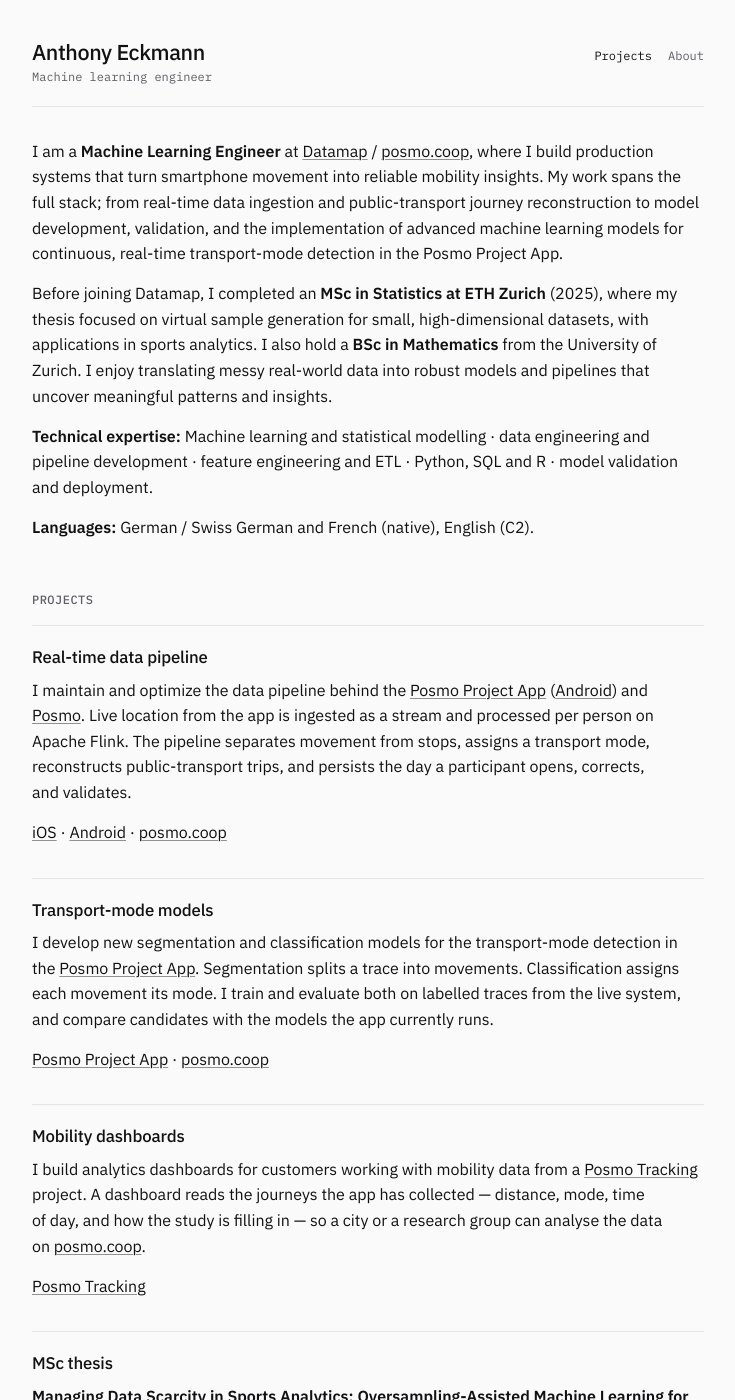
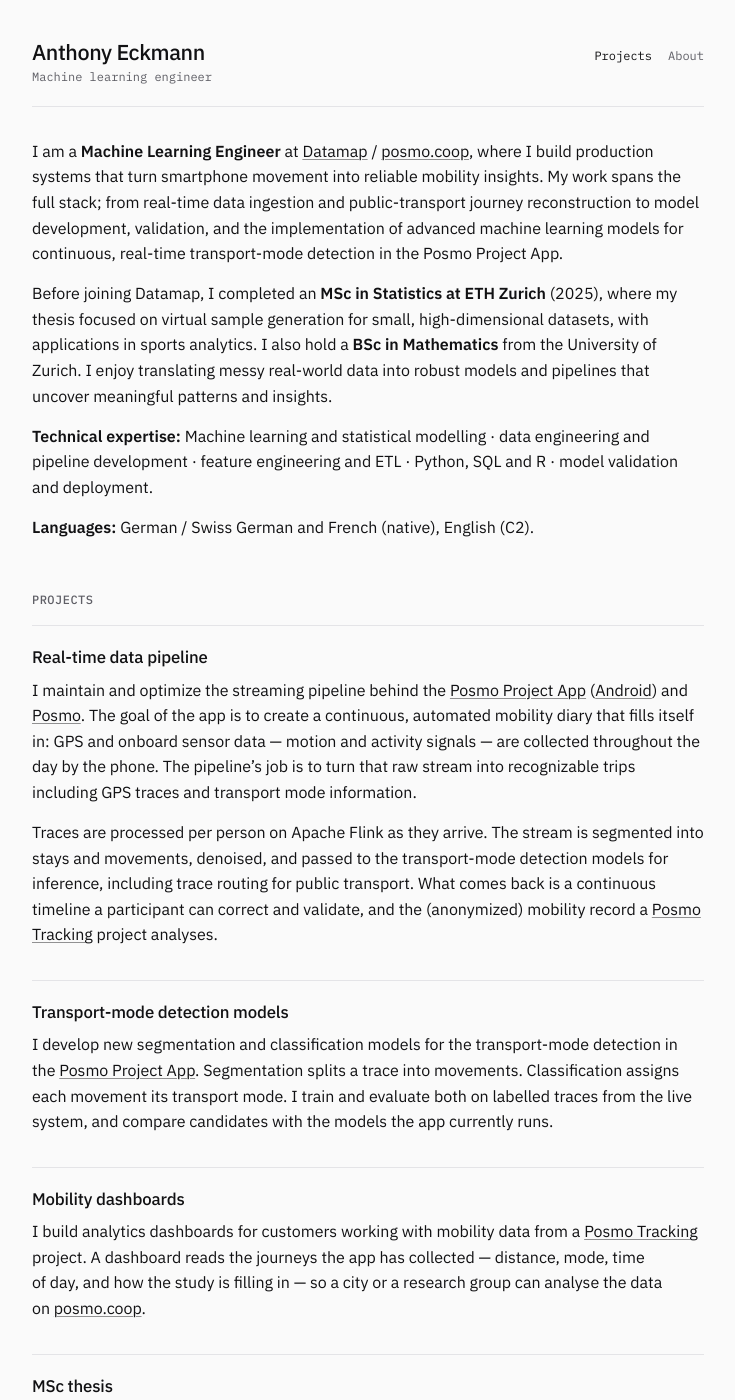
Before and after one commit to aecki/aecki.github.io, a Jekyll site: the page built from index.md, in a window 1280 px wide and 1400 px high. Shown: the whole window, without its empty margins (272-1007 px from the left). Built offline with Jekyll 4.4.1, drawn with Linux system fonts in a browser that asks for light colours.

Commit message:
Update index.md

```diff
--- a/index.md
+++ b/index.md
@@ -16,23 +16,21 @@ Before joining Datamap, I completed an **MSc in Statistics at ETH Zurich** (2025
 
 ### Real-time data pipeline
 
-I maintain and optimize the data pipeline behind the [Posmo Project App](https://apps.apple.com/app/posmo-project/id1619128694) ([Android](https://play.google.com/store/apps/details?id=io.datamap.posmoproject)) and [Posmo](https://posmo.coop). Live location from the app is ingested as a stream and processed per person on Apache Flink. The pipeline separates movement from stops, assigns a transport mode, reconstructs public-transport trips, and persists the day a participant opens, corrects, and validates.
+I maintain and optimize the streaming pipeline behind the [Posmo Project App](https://apps.apple.com/app/posmo-project/id1619128694) ([Android](https://play.google.com/store/apps/details?id=io.datamap.posmoproject)) and [Posmo](https://posmo.coop). The goal of the app is to create a continuous, automated mobility diary that fills itself in: GPS and onboard sensor data — motion and activity signals — are collected throughout the day by the phone. The pipeline’s job is to turn that raw stream into recognizable trips including GPS traces and transport mode information.
 
-[iOS](https://apps.apple.com/app/posmo-project/id1619128694) · [Android](https://play.google.com/store/apps/details?id=io.datamap.posmoproject) · [posmo.coop](https://posmo.coop)
+Traces are processed per person on Apache Flink as they arrive. The stream is segmented into stays and movements, denoised, and passed to the transport-mode detection models for inference, including trace routing for public transport. What comes back is a continuous timeline a participant can correct and validate, and the (anonymized) mobility record a [Posmo Tracking](https://posmo.coop/products/tracking) project analyses.
 
 
-### Transport-mode models
+### Transport-mode detection models
 
-I develop new segmentation and classification models for the transport-mode detection in the [Posmo Project App](https://apps.apple.com/app/posmo-project/id1619128694). Segmentation splits a trace into movements. Classification assigns each movement its mode. I train and evaluate both on labelled traces from the live system, and compare candidates with the models the app currently runs.
+I develop new segmentation and classification models for the transport-mode detection in the [Posmo Project App](https://apps.apple.com/app/posmo-project/id1619128694). Segmentation splits a trace into movements. Classification assigns each movement its transport mode. I train and evaluate both on labelled traces from the live system, and compare candidates with the models the app currently runs.
 
-[Posmo Project App](https://apps.apple.com/app/posmo-project/id1619128694) · [posmo.coop](https://posmo.coop)
 
 
 ### Mobility dashboards
 
 I build analytics dashboards for customers working with mobility data from a [Posmo Tracking](https://posmo.coop/products/tracking) project. A dashboard reads the journeys the app has collected — distance, mode, time of day, and how the study is filling in — so a city or a research group can analyse the data on [posmo.coop](https://posmo.coop).
 
-[Posmo Tracking](https://posmo.coop/products/tracking)
 
 
 ### MSc thesis
```
